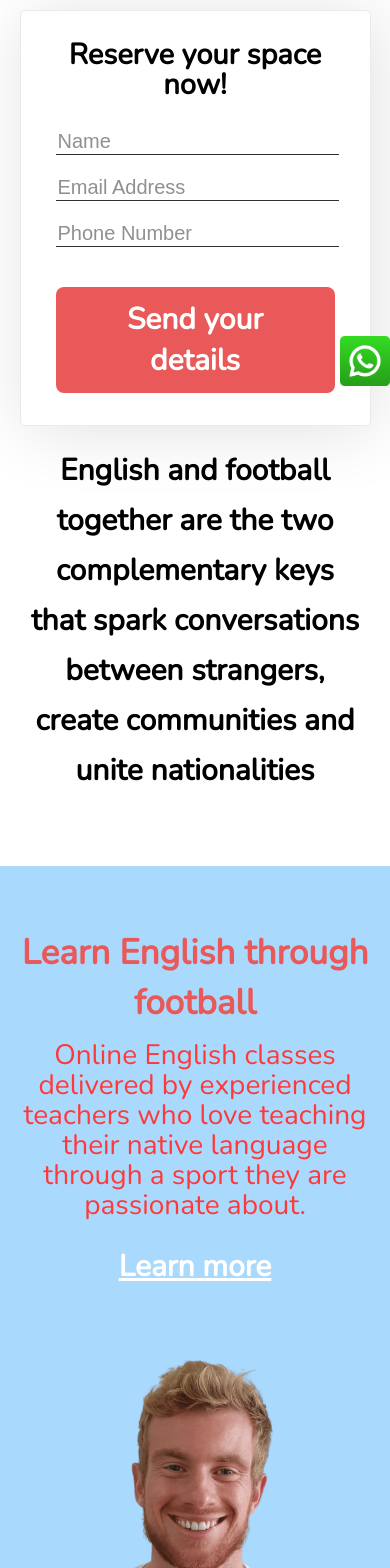
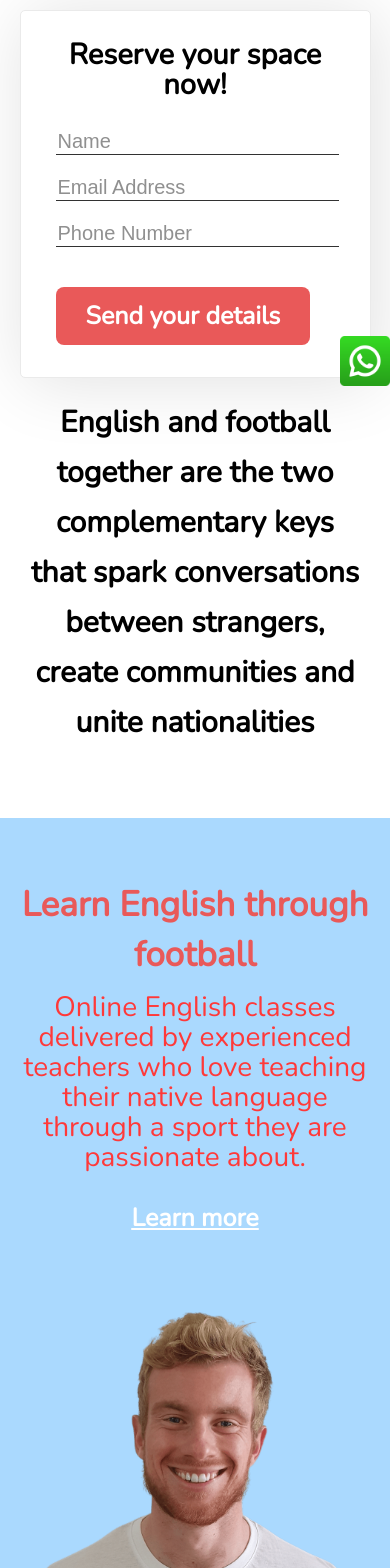
Before and after one commit to niramnagrab/english-english, a React (Create React App) app: page / in a window 390 px wide. Shown: the part 432-2000 px from the top of the page. Built offline with nearby package versions, Linux system fonts and the light colour scheme; some icons are missing.

Commit message:
Change font

```diff
--- a/src/index.css
+++ b/src/index.css
@@ -243,7 +243,7 @@
   /* width: 75%; */
   font-weight: bold;
   margin-top: 20px;
-  font-size: 30px;
+  font-size: 25px !important;
   /* line-height: 144.4%; */
   color: #ffffff;
   background: #e95959;
@@ -519,7 +519,7 @@
   text-decoration-line: underline;
   color: #ffffff;
   font-weight: 800;
-  font-size: 40px;
+  font-size: 25px;
   cursor: pointer;
   margin: 12px 0;
 }
@@ -791,7 +791,7 @@
   border: none;
   cursor: pointer;
   font-weight: bold;
-  font-size: 30px;
+  font-size: 25px;
   /* line-height: 144.4%; */
   color: #ffffff;
   background: #e95959;
@@ -813,7 +813,7 @@
 }
 
 .contactus-now .button-container button {
-  font-size: 30px;
+  font-size: 25px;
   padding: 12px 20px;
   white-space: nowrap;
 }
@@ -1127,7 +1127,7 @@
   }
 
   .text-side a {
-    font-size: 24px;
+    font-size: 25px;
   }
 
   .social-item li a {
@@ -1267,7 +1267,7 @@
   .text-side a {
     line-height: 45px;
     text-align: center;
-    font-size: 30px;
+    font-size: 25px;
   }
 
   .text-side {
@@ -1371,7 +1371,7 @@
 
   .online-english .text-side button {
     /* width: 80%; */
-    font-size: 30px;
+    font-size: 25px;
   }
 
   .online-english .text-side p {
```
